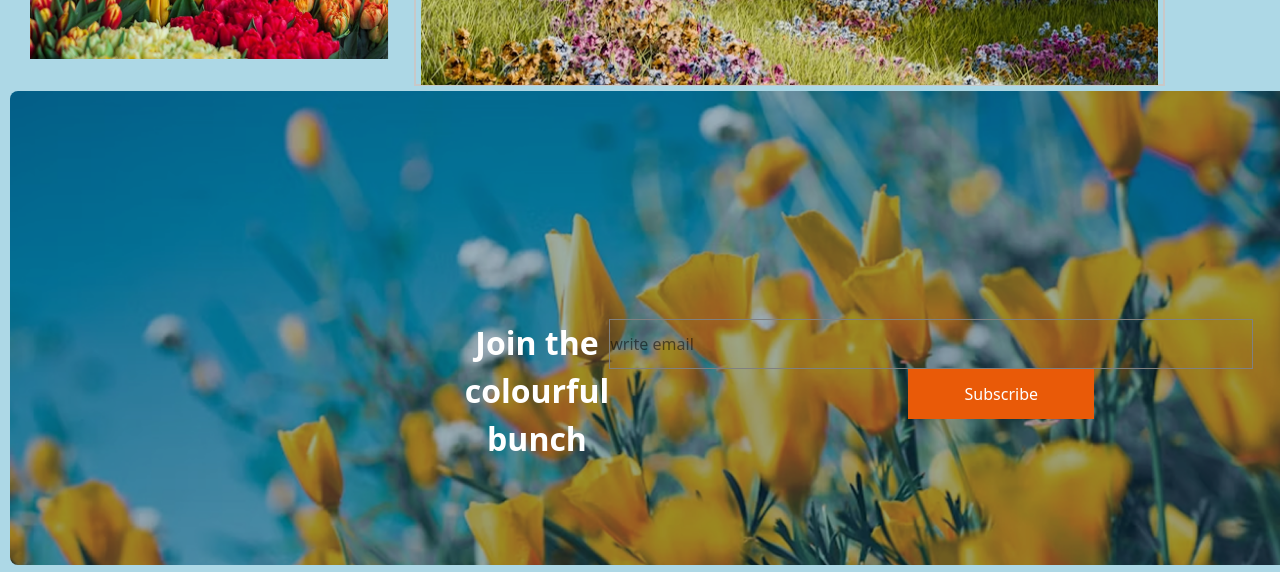
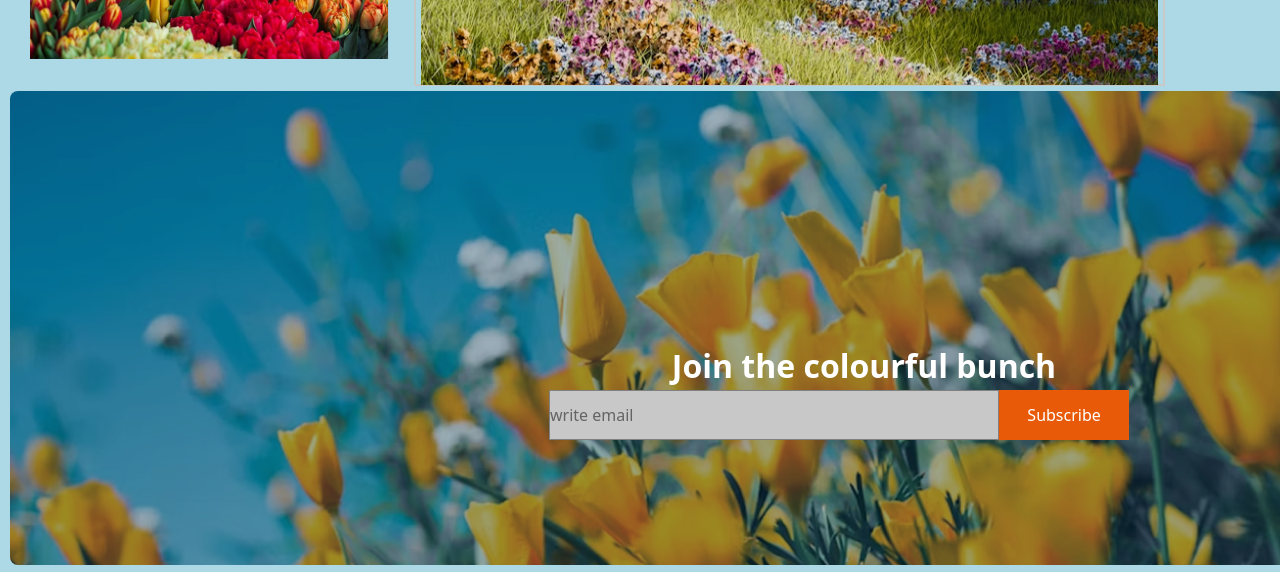
Before and after one commit to Jonyweb24/flower-responsive, a plain HTML site: page index.html in a window 1280 px wide. Shown: the part 2917-3489 px from the top of the page. Drawn offline with nearby package versions, Linux system fonts and the light colour scheme.

Commit message:
fixed placeholder with button position

```diff
--- a/index.css
+++ b/index.css
@@ -184,7 +184,6 @@ grid-template-columns: repeat(4,1fr);
 .latest-deal{
 width: 1440px;
 height: 138px;
-border: 1px solid blue;
 align-items: center;
 text-align: center;
 }
@@ -243,26 +242,34 @@ border-radius: large;
 margin-left:10px;
 margin-top: 5px;
 }
-
+.join-div-all{
+    display: flex;
+    margin:0px;
+    gap:0px;
+}
 .join-text{
     text-align: center;
    font-size: xx-large;
     font-weight: bold;
     color: #FFFFFF;
+
 }
 
 .placeholder{
      width: 644px;
      height: 50px;
-     margin-right: 10px;
+     margin-right:0px;
      border: 1px solid grey;
+     background-color: #C8C8C8;
+
 }
 .btn2{
     width: 186px;
     height: 50px;
     background-color: #E95A08;
     color: white;
-    margin-left: 130px;
+    margin-left: 0px;
+    margin-right:50px;
 
 }
 .news-letter-bg{
@@ -281,7 +288,6 @@ justify-content: center;
 transform: translate(30%, -50%);
 z-index: 1;
 margin-left: 200px;
-display: flex;
 margin-bottom: 100px;
 margin-top: 300px;
 padding: 100px;
--- a/responisve.css
+++ b/responisve.css
@@ -206,7 +206,6 @@ grid-template-columns: repeat(1, 1fr);
 .latest-deal{
 max-width: 576px;
 height: 100%;
-border: 1px solid blue;
 align-items: center;
 text-align: center;
 }
```
Also changed, not shown: index.html (+4 -3 lines).
